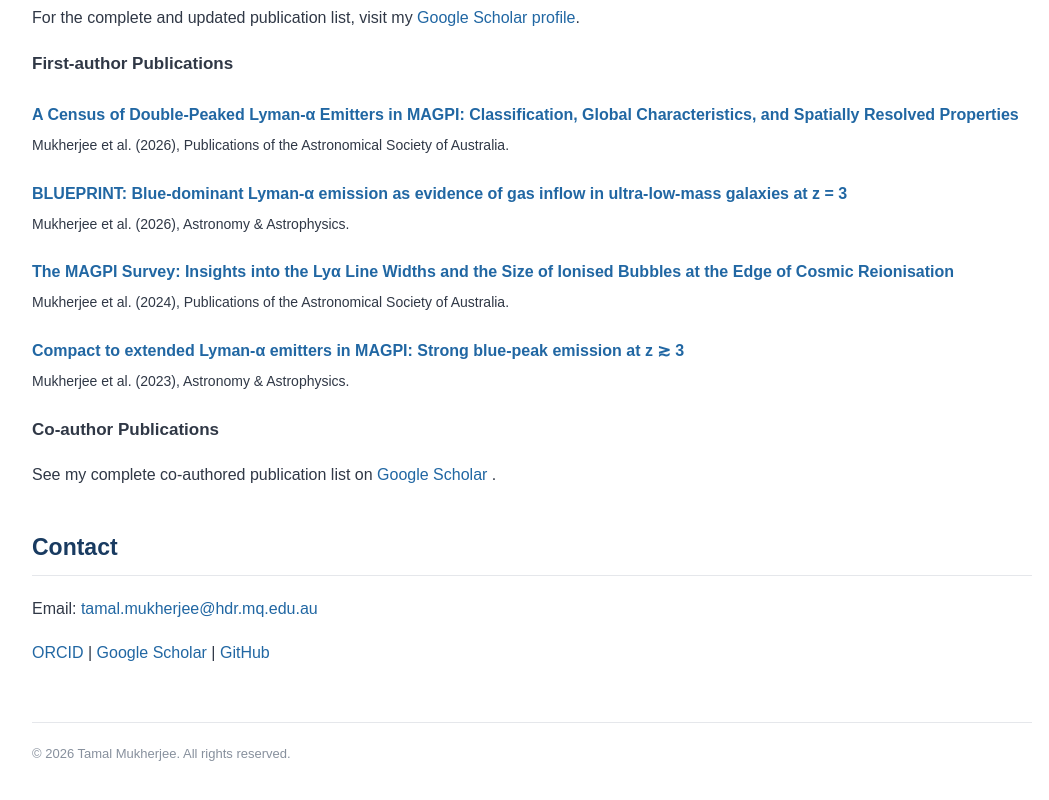
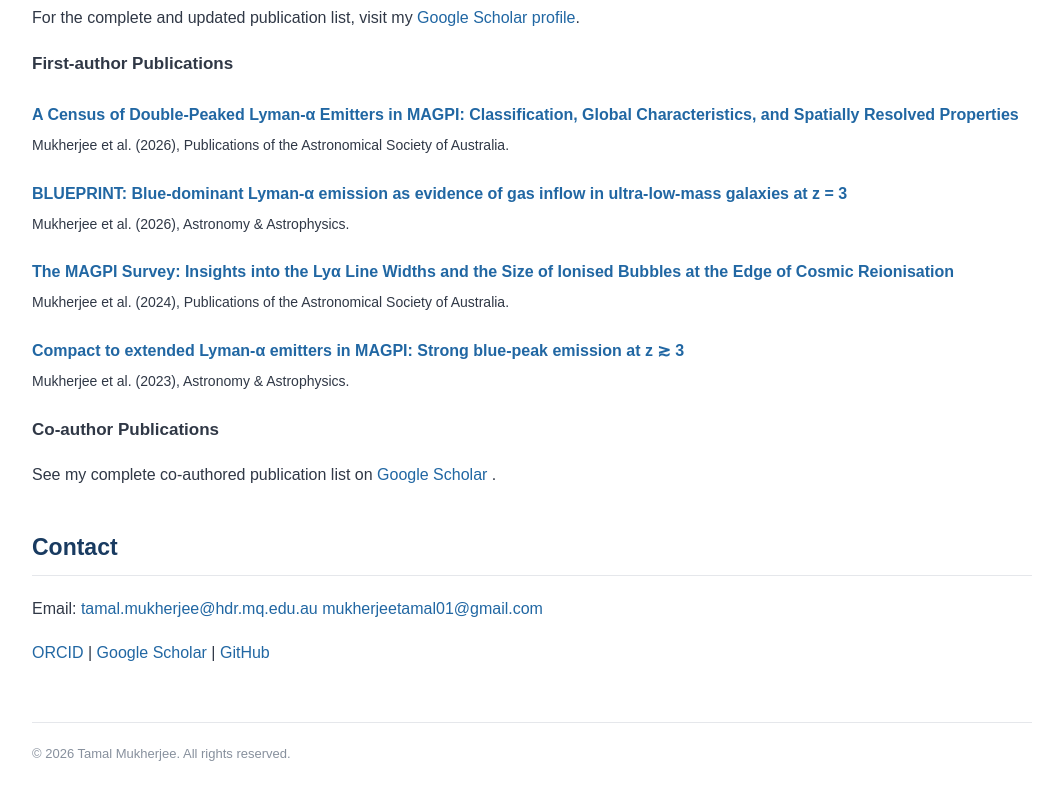
Before and after one commit to tamal-lya/tamal-lya.github.io, a plain HTML site: page index.html in a window 1280 px wide. Shown: the part 1518-2318 px from the top of the page, without its empty margins (108-1157 px from the left). Drawn offline with Linux system fonts and the light colour scheme.

Commit message:
index.html

```diff
--- a/index.html
+++ b/index.html
@@ -337,6 +337,8 @@ Google Scholar
 <p>
 Email: <a href="mailto:tamal.mukherjee@hdr.mq.edu.au">
 tamal.mukherjee@hdr.mq.edu.au</a>
+<a href="mailto:mukherjeetamal01@gmail.com">
+mukherjeetamal01@gmail.com</a>
 </p>
 
 <p>
```
